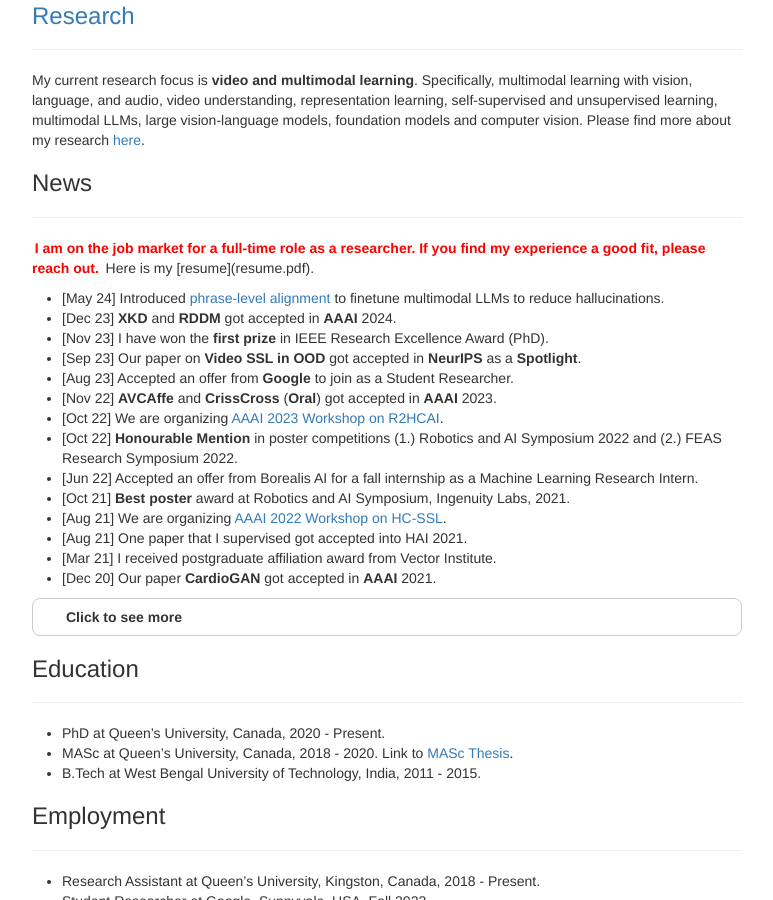
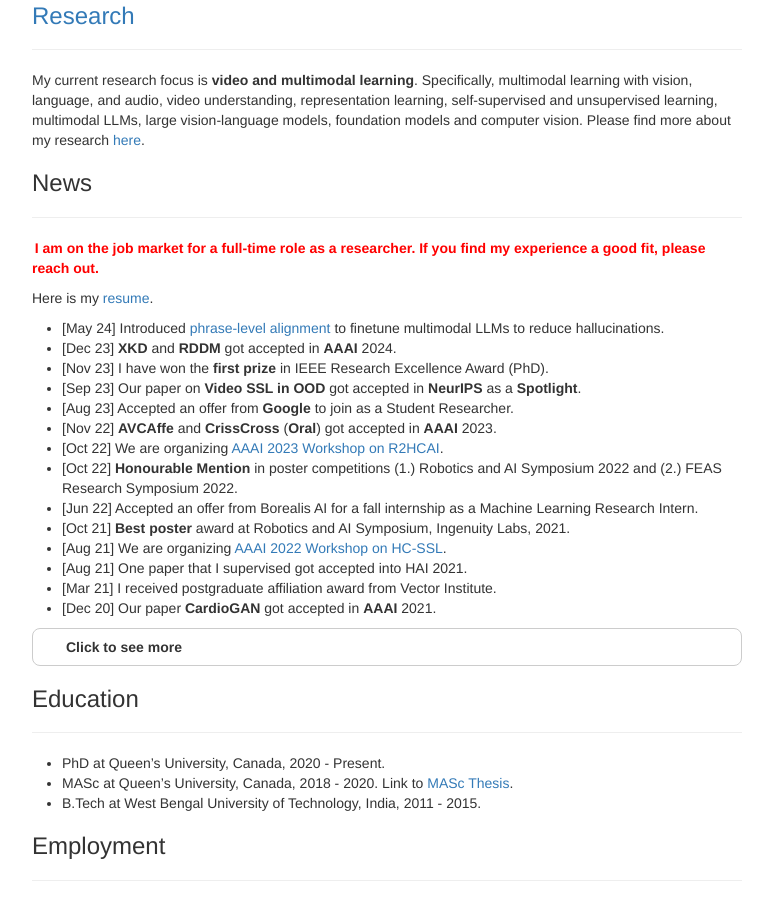
Before and after one commit to pritamqu/pritamqu.github.io, a Jekyll site: the page built from index.md, in a window 1280 px wide and 900 px high, scrolled down 476 px. Shown: the whole window, without its empty margins (253-1026 px from the left). Built offline with Jekyll 4.4.1, drawn with Linux system fonts in a browser that asks for light colours.

Commit message:
resume update

```diff
--- a/index.md
+++ b/index.md
@@ -56,11 +56,11 @@ Specifically, multimodal learning with vision, language, and audio, video unders
 
 <hr>
 
-<p><strong><mark class="red">
+<p><strong><mark class="red">I am on the job market for a full-time role as a researcher. If you find my experience a good fit, please reach out.</mark></strong></p>
 
-I am on the job market for a full-time role as a researcher. If you find my experience a good fit, please reach out.</mark></strong>
 Here is my [resume](resume.pdf).
-</p>
+
+
 
 - [May 24] Introduced [phrase-level alignment](https://arxiv.org/abs/2405.18654) to finetune multimodal LLMs to reduce hallucinations.
 - [Dec 23] **XKD** and **RDDM** got accepted in **AAAI** 2024.
```
